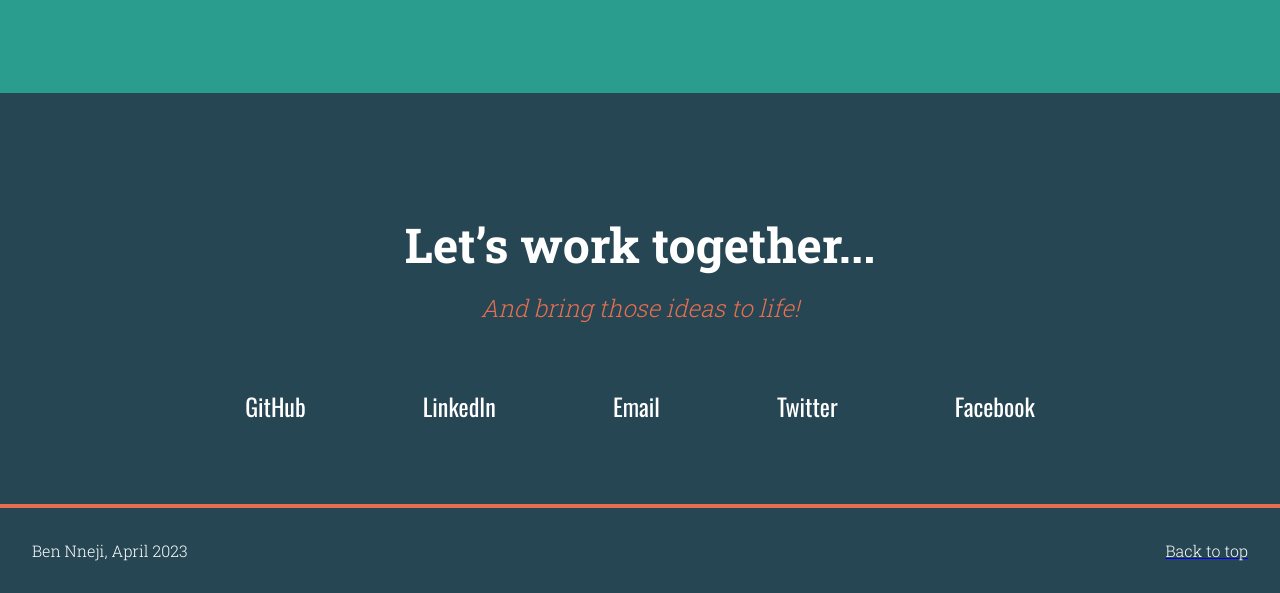
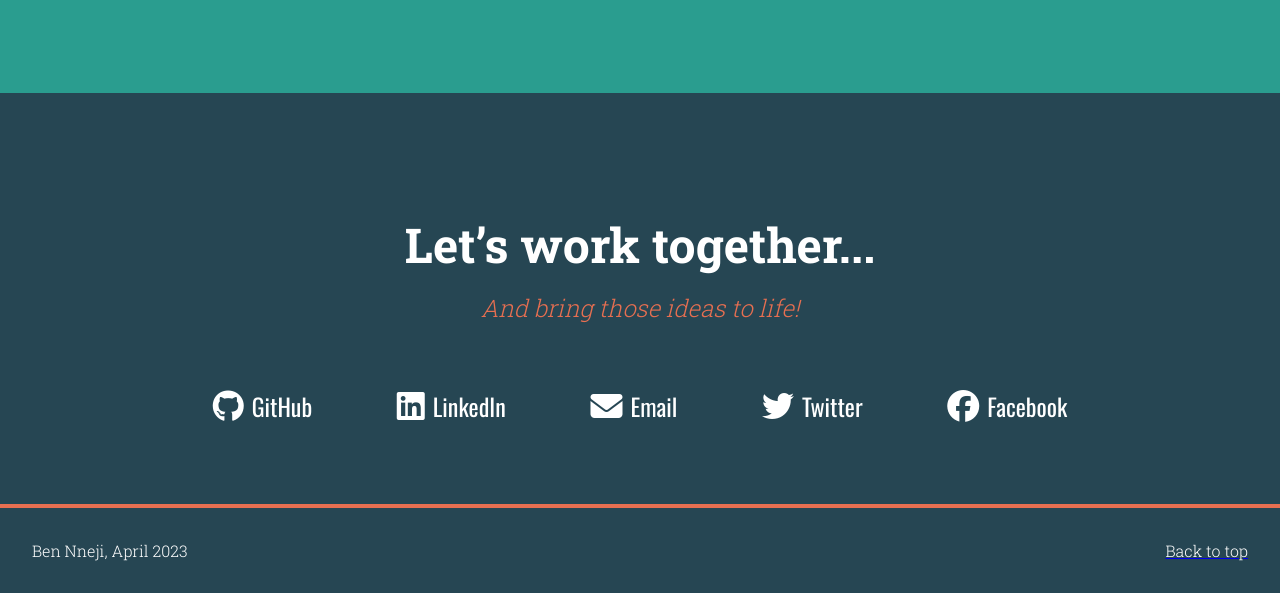
Before and after one commit to NnejiBen/FCC--Personal-Portfolio, a plain HTML site: page index.html in a window 1280 px wide. Shown: the part 1869-2462 px from the top of the page. Drawn offline with nearby package versions, Linux system fonts and the light colour scheme.

Commit message:
progress
add social icons

```diff
--- a/index.html
+++ b/index.html
@@ -3,6 +3,7 @@
     <head>
         <meta charset="UTF-8">
         <meta name="viewport" content="width=device-width, initial-scale=1.0">
+        <script src="https://kit.fontawesome.com/c47d6eb686.js" crossorigin="anonymous"></script>
         <title>Personal Portfolio Webpage | Ben Nneji</title>
         <link rel="stylesheet" href="styles.css">
     </head>
@@ -59,31 +60,41 @@
                 <p class="center contact--subheading">And bring those ideas to life!</p>
                 <div id="icon-container">
                     <div class="icon">
-                        <div></div>
+                        <div>
+                            <i><i class="fa-brands fa-github fa-2x" style="color: white;"></i></i>
+                        </div>
                         <div>
                             <p>GitHub</p>
                         </div>
                     </div>
                     <div class="icon">
-                        <div></div>
+                        <div>
+                            <i><i class="fa-brands fa-linkedin fa-2x" style="color: white;"></i></i>
+                        </div>
                         <div>
                             <p>LinkedIn</p>
                         </div>
                     </div>
                     <div class="icon">
-                        <div></div>
+                        <div>
+                            <i><i class="fa-solid fa-envelope fa-2x" style="color: white;"></i></i>
+                        </div>
                         <div>
                             <p>Email</p>
                         </div>
                     </div>
                     <div class="icon">
-                        <div></div>
+                        <div>
+                            <i><i class="fa-brands fa-twitter fa-2x" style="color: white;"></i></i>
+                        </div>
                         <div>
                             <p>Twitter</p>
                         </div>
                     </div>
                     <div class="icon">
-                        <div></div>
+                        <div>
+                            <i><i class="fa-brands fa-facebook fa-2x" style="color: white;"></i></i>
+                        </div>
                         <div>
                             <p>Facebook</p>
                         </div>
--- a/styles.css
+++ b/styles.css
@@ -151,6 +151,13 @@ img {
     font-family: 'Oswald', sans-serif;
 }
 
+.icon {
+    display: flex;
+    align-items: center;
+    justify-content: center;
+    gap: 8px;
+}
+
 /* FOOTER SECTION */
 
 footer {
```
